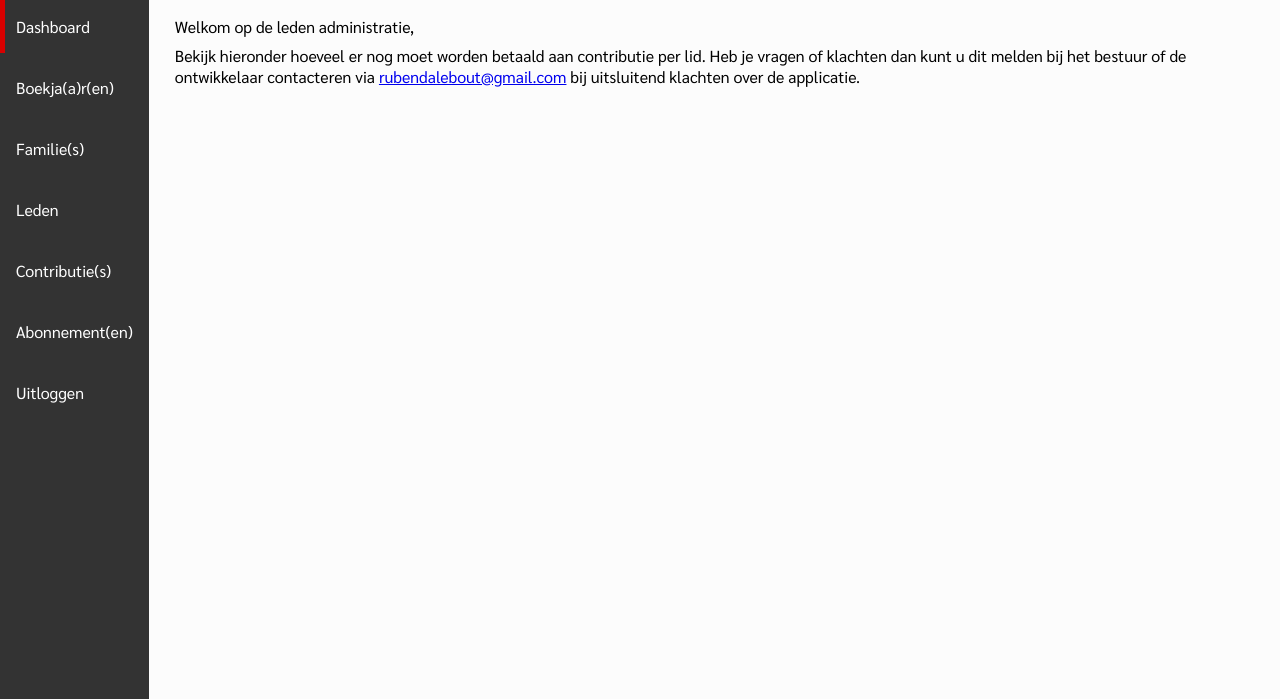
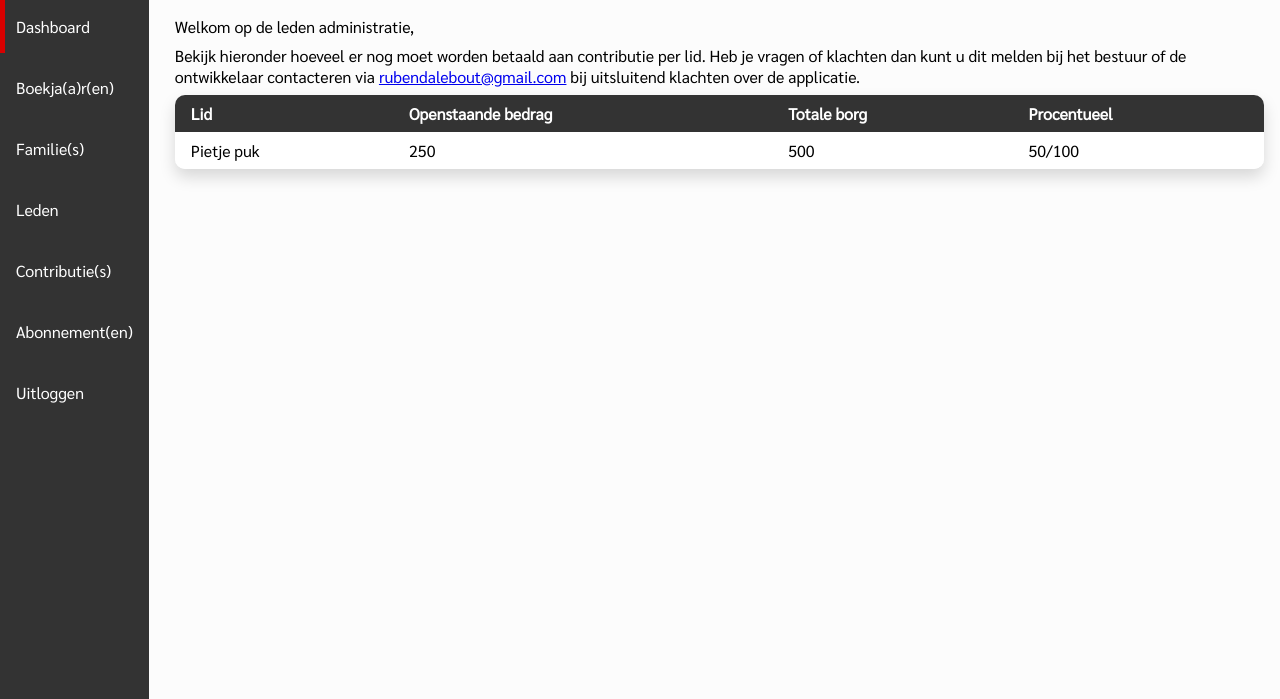
Before and after one commit to DeEchteZeeuw/LOI_PHP_Eindopdracht, a PHP site: page /dashboard.php in a window 1280 px wide. Shown: the part 50-749 px from the top of the page. Run offline with PHP 8.4, Linux system fonts and the light colour scheme; the visitor is signed in with stand-in values (Sample User, id 1).

Commit message:
dashboard table update

```diff
--- a/dashboard.php
+++ b/dashboard.php
@@ -2,6 +2,23 @@
         <section class="text-black">
             <p>Welkom op de leden administratie,</p>
             <p>Bekijk hieronder hoeveel er nog moet worden betaald aan contributie per lid. Heb je vragen of klachten dan kunt u dit melden bij het bestuur of de ontwikkelaar contacteren via <a href="mailto:rubendalebout@gmail.com">rubendalebout@gmail.com</a> bij uitsluitend klachten over de applicatie.</p>
+
+            <table>
+                <thead>
+                    <tr>
+                        <th>Lid</th>
+                        <th>Openstaande bedrag</th>
+                        <th>Totale borg</th>
+                        <th>Procentueel</th>
+                    </tr>
+                </thead>
+                <tbody>
+                    <td>Pietje puk</td>
+                    <td>250</td>
+                    <td>500</td>
+                    <td>50/100</td>
+                </tbody>
+            </table>
         </section>
     </main>
     <footer class="text-center">
```
